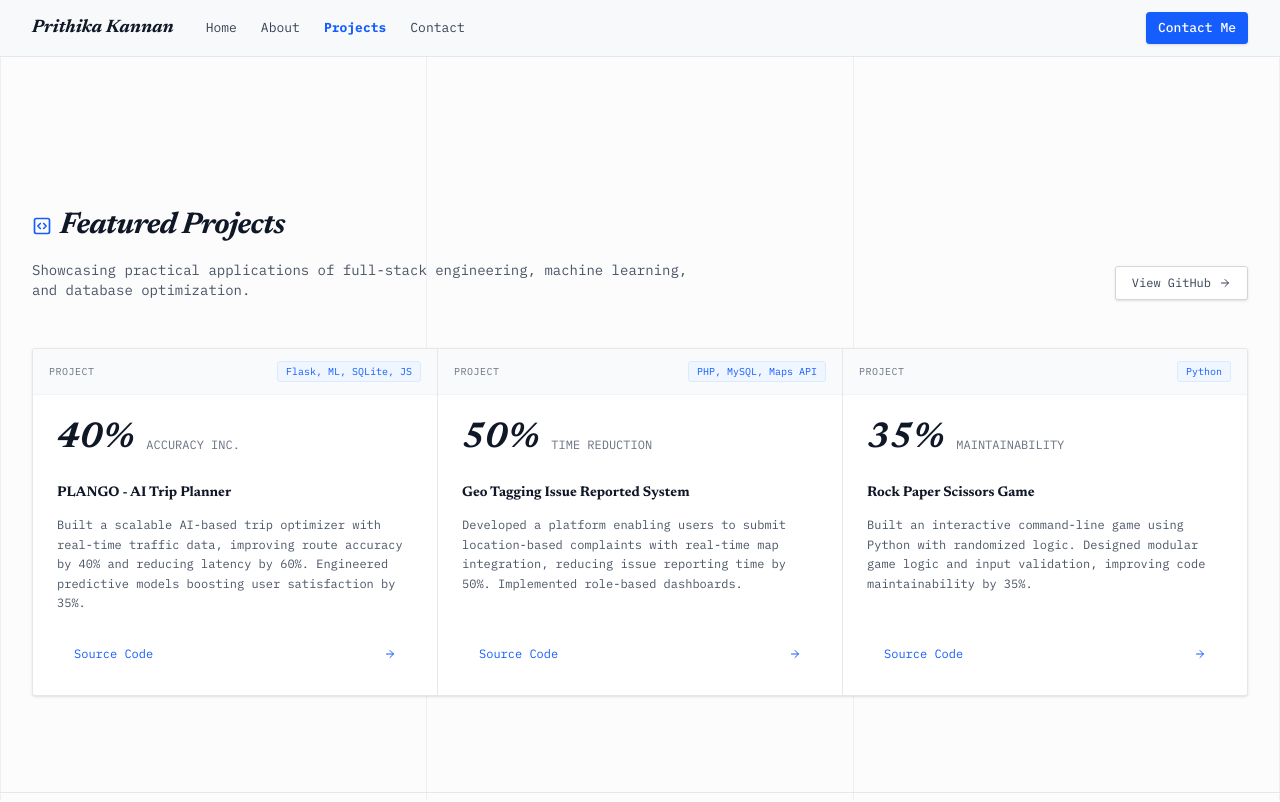
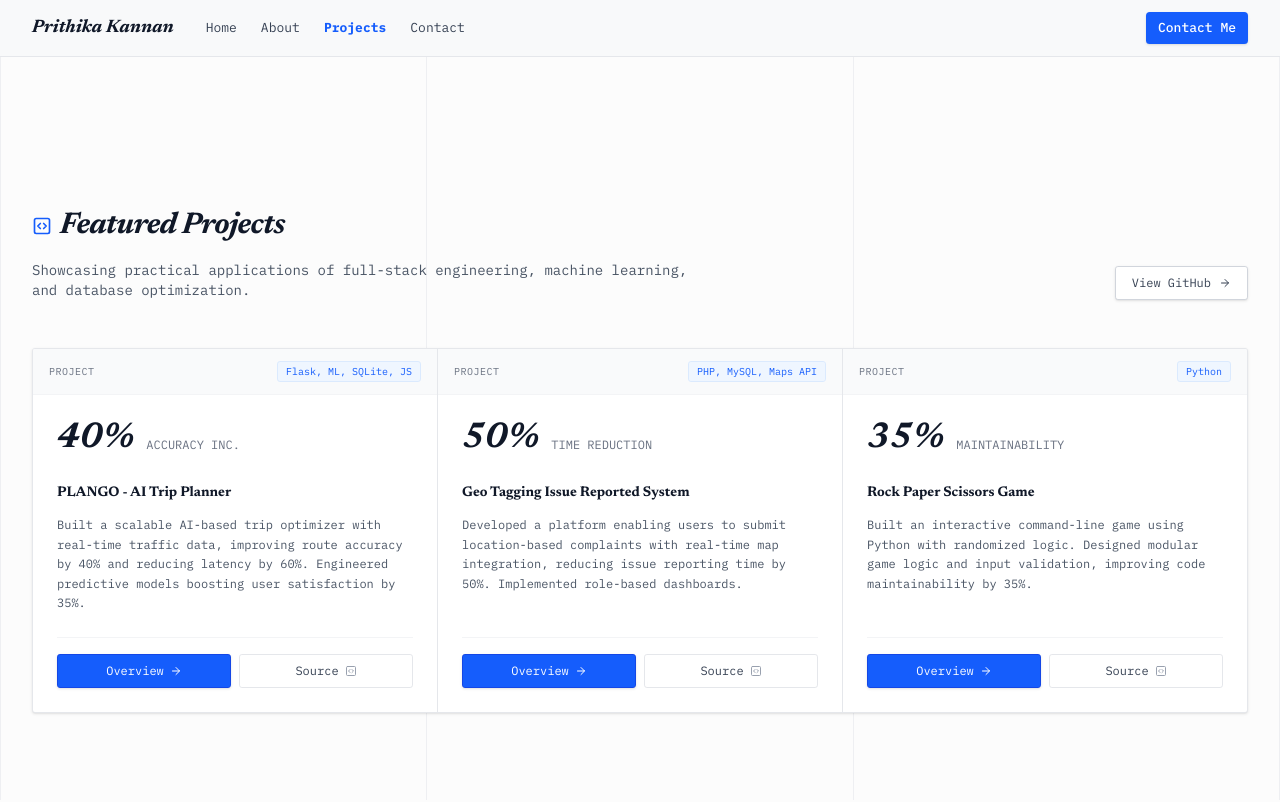
Before and after one commit to jayanthansenthilkumar/Prithika, a React (Vite) app: page /projects in a window 1280 px wide. Shown: the top 802 px of the page. Built offline with nearby package versions, Linux system fonts and the light colour scheme.

Commit message:
feat: initialize portfolio project structure with home page components, layouts, and data models

```diff
--- a/src/App.tsx
+++ b/src/App.tsx
@@ -3,6 +3,7 @@ import RootLayout from '@/layouts/RootLayout';
 import HomePage from '@/pages/Home';
 import AboutPage from '@/pages/AboutPage';
 import ProjectsPage from '@/pages/ProjectsPage';
+import ProjectOverviewPage from '@/pages/ProjectOverviewPage';
 import ContactPage from '@/pages/ContactPage';
 
 export default function App() {
@@ -13,6 +14,7 @@ export default function App() {
           <Route index element={<HomePage />} />
           <Route path="about" element={<AboutPage />} />
           <Route path="projects" element={<ProjectsPage />} />
+          <Route path="projects/:id" element={<ProjectOverviewPage />} />
           <Route path="contact" element={<ContactPage />} />
         </Route>
       </Routes>
--- a/src/components/home/FeaturedCaseStudies.tsx
+++ b/src/components/home/FeaturedCaseStudies.tsx
@@ -1,31 +1,7 @@
 import { ArrowRight, CodeSquare } from "lucide-react";
 
-const projects = [
-  {
-    tech: "Flask, ML, SQLite, JS",
-    title: "PLANGO - AI Trip Planner",
-    metric: "40%",
-    metricLabel: "Accuracy Inc.",
-    description: "Built a scalable AI-based trip optimizer with real-time traffic data, improving route accuracy by 40% and reducing latency by 60%. Engineered predictive models boosting user satisfaction by 35%.",
-    link: "https://github.com/prithikakannan"
-  },
-  {
-    tech: "PHP, MySQL, Maps API",
-    title: "Geo Tagging Issue Reported System",
-    metric: "50%",
-    metricLabel: "Time Reduction",
-    description: "Developed a platform enabling users to submit location-based complaints with real-time map integration, reducing issue reporting time by 50%. Implemented role-based dashboards.",
-    link: "https://github.com/prithikakannan"
-  },
-  {
-    tech: "Python",
-    title: "Rock Paper Scissors Game",
-    metric: "35%",
-    metricLabel: "Maintainability",
-    description: "Built an interactive command-line game using Python with randomized logic. Designed modular game logic and input validation, improving code maintainability by 35%.",
-    link: "https://github.com/prithikakannan"
-  }
-];
+import { Link } from "react-router-dom";
+import { projects } from "@/data/projects";
 
 export function FeaturedCaseStudies() {
   return (
@@ -70,11 +46,18 @@ export function FeaturedCaseStudies() {
                   {project.description}
                 </p>
 
-                <a href={project.link} target="_blank" rel="noopener noreferrer">
-                  <button className="w-full flex items-center justify-between rounded-sm font-mono text-xs text-blue-600 hover:text-blue-700 hover:bg-blue-50 border border-transparent group-hover:border-blue-100 px-4 py-2">
-                    Source Code <ArrowRight className="w-3 h-3" />
-                  </button>
-                </a>
+                <div className="flex flex-row gap-2 mt-auto pt-4 border-t border-gray-100">
+                  <Link to={`/projects/${project.id}`} className="flex-1">
+                    <button className="w-full flex items-center justify-center gap-1.5 rounded-sm font-mono text-xs bg-blue-600 text-white hover:bg-blue-700 px-2 py-2 shadow-sm transition-colors border border-blue-700 whitespace-nowrap">
+                      Overview <ArrowRight className="w-3 h-3 shrink-0" />
+                    </button>
+                  </Link>
+                  <a href={project.link} target="_blank" rel="noopener noreferrer" className="flex-1">
+                    <button className="w-full flex items-center justify-center gap-1.5 rounded-sm font-mono text-xs text-gray-700 bg-white hover:bg-gray-50 border border-gray-200 px-2 py-2 transition-colors whitespace-nowrap">
+                      Source <CodeSquare className="w-3 h-3 text-gray-400 shrink-0" />
+                    </button>
+                  </a>
+                </div>
               </div>
             </div>
           ))}
--- a/src/components/layout/Footer.tsx
+++ b/src/components/layout/Footer.tsx
@@ -10,7 +10,7 @@ export function Footer() {
         }}
       >
         <div
-          className="font-serif italic font-bold text-transparent text-[16vw] sm:text-[14vw] md:text-[12vw] tracking-tighter leading-none whitespace-nowrap"
+          className="font-serif italic font-bold text-transparent text-[11vw] sm:text-[10vw] md:text-[9vw] lg:text-[8vw] tracking-tighter leading-none whitespace-nowrap"
           style={{ WebkitTextStroke: '2px rgba(0,0,0,0.25)' }}
         >
           Prithika Kannan
--- /dev/null
+++ b/src/data/projects.ts
@@ -0,0 +1,51 @@
+export interface Project {
+  id: string;
+  tech: string;
+  title: string;
+  metric: string;
+  metricLabel: string;
+  description: string;
+  link: string;
+  problem: string;
+  solution: string;
+  techStack: string[];
+}
+
+export const projects: Project[] = [
+  {
+    id: "plango-ai-trip",
+    tech: "Flask, ML, SQLite, JS",
+    title: "PLANGO - AI Trip Planner",
+    metric: "40%",
+    metricLabel: "Accuracy Inc.",
+    description: "Built a scalable AI-based trip optimizer with real-time traffic data, improving route accuracy by 40% and reducing latency by 60%. Engineered predictive models boosting user satisfaction by 35%.",
+    link: "https://github.com/prithikakannan",
+    problem: "Users struggled to create optimal travel itineraries due to a lack of real-time traffic integration and intelligent routing, resulting in inefficient travel plans and increased travel times.",
+    solution: "I engineered a scalable AI-based trip optimizer that leverages predictive models and real-time traffic data. By analyzing historical and live data, the application generates highly accurate routes, reducing routing latency by 60% and ultimately boosting overall user satisfaction.",
+    techStack: ["Python", "Flask", "Machine Learning", "SQLite", "JavaScript", "HTML/CSS"]
+  },
+  {
+    id: "geo-tagging-system",
+    tech: "PHP, MySQL, Maps API",
+    title: "Geo Tagging Issue Reported System",
+    metric: "50%",
+    metricLabel: "Time Reduction",
+    description: "Developed a platform enabling users to submit location-based complaints with real-time map integration, reducing issue reporting time by 50%. Implemented role-based dashboards.",
+    link: "https://github.com/prithikakannan",
+    problem: "Citizens faced significant friction when reporting local infrastructure issues. The lack of precise location data and a centralized dashboard led to delayed responses and inefficient complaint resolution by administrators.",
+    solution: "I developed a comprehensive geo-tagged platform integrating the Google Maps API. This allowed users to easily submit location-based complaints. I also implemented optimized database structures and role-based dashboards for administrators, which improved the complaint resolution efficiency by 40%.",
+    techStack: ["PHP", "MySQL", "JavaScript", "Google Maps API", "HTML", "CSS"]
+  },
+  {
+    id: "rock-paper-scissors",
+    tech: "Python",
+    title: "Rock Paper Scissors Game",
+    metric: "35%",
+    metricLabel: "Maintainability",
+    description: "Built an interactive command-line game using Python with randomized logic. Designed modular game logic and input validation, improving code maintainability by 35%.",
+    link: "https://github.com/prithikakannan",
+    problem: "Many command-line implementations of classic games suffer from procedural, hard-to-maintain code and poor input validation, leading to buggy user experiences.",
+    solution: "I built an interactive, terminal-based Rock Paper Scissors game focused on clean, modular game logic. By abstracting the core rules, randomizing the AI responses effectively, and implementing robust input validation, I delivered a highly maintainable and accurate game.",
+    techStack: ["Python", "Command Line Interface", "Modular Architecture"]
+  }
+];
--- /dev/null
+++ b/src/pages/ProjectOverviewPage.tsx
@@ -0,0 +1,113 @@
+import { useParams, Link } from "react-router-dom";
+import { Helmet } from "react-helmet-async";
+import { projects } from "@/data/projects";
+import { ArrowLeft, ExternalLink, Terminal, CheckCircle2, AlertCircle } from "lucide-react";
+import { Button } from "@/components/ui/button";
+
+export default function ProjectOverviewPage() {
+  const { id } = useParams<{ id: string }>();
+  const project = projects.find((p) => p.id === id);
+
+  if (!project) {
+    return (
+      <div className="flex flex-col items-center justify-center min-h-[60vh] pt-24 text-center">
+        <h1 className="text-3xl font-bold font-serif text-gray-900 mb-4">Project Not Found</h1>
+        <p className="text-gray-600 font-mono text-sm mb-6">The project you are looking for does not exist.</p>
+        <Link to="/projects">
+          <Button className="bg-blue-600 text-white hover:bg-blue-700">Back to Projects</Button>
+        </Link>
+      </div>
+    );
+  }
+
+  return (
+    <div className="flex flex-col min-h-screen pt-14 bg-gray-50">
+      <Helmet>
+        <title>{project.title} - Prithika Kannan</title>
+        <meta name="description" content={`Overview of ${project.title}`} />
+      </Helmet>
+
+      {/* Header Section */}
+      <section className="pt-16 pb-12 bg-white border-b border-gray-200">
+        <div className="max-w-4xl mx-auto px-4 sm:px-6 lg:px-8">
+          <Link to="/projects" className="inline-flex items-center text-sm font-mono text-gray-500 hover:text-blue-600 mb-8 transition-colors">
+            <ArrowLeft className="w-4 h-4 mr-2" />
+            Back to Projects
+          </Link>
+
+          <div className="inline-flex items-center gap-2 px-3 py-1 mb-6 border border-blue-200 bg-blue-50 rounded-sm text-xs font-mono text-blue-700 shadow-sm">
+            <Terminal className="w-3 h-3" />
+            <span>prithika/projects/{project.id}</span>
+          </div>
+
+          <h1 className="text-4xl md:text-5xl font-bold text-gray-900 mb-6 tracking-tight font-serif italic">
+            {project.title}
+          </h1>
+
+          <p className="text-lg text-gray-600 font-mono leading-relaxed mb-8 max-w-2xl">
+            {project.description}
+          </p>
+
+          <div className="flex flex-wrap gap-2 mb-8">
+            {project.techStack.map((tech) => (
+              <span key={tech} className="px-3 py-1 bg-gray-100 text-gray-700 font-mono text-xs rounded-sm border border-gray-200">
+                {tech}
+              </span>
+            ))}
+          </div>
+
+          <a href={project.link} target="_blank" rel="noopener noreferrer">
+            <Button className="bg-blue-600 hover:bg-blue-700 text-white rounded-sm h-10 px-6 font-mono text-sm flex items-center gap-2 shadow-sm border border-blue-700">
+              View Live Source <ExternalLink className="w-4 h-4" />
+            </Button>
+          </a>
+        </div>
+      </section>
+
+      {/* Content Section */}
+      <section className="py-16">
+        <div className="max-w-4xl mx-auto px-4 sm:px-6 lg:px-8 space-y-12">
+
+          {/* Problem */}
+          <div className="bg-white p-8 rounded-sm border border-gray-200 shadow-sm">
+            <div className="flex items-center gap-3 mb-6 border-b border-gray-100 pb-4">
+              <div className="p-2 bg-red-50 text-red-600 rounded-sm">
+                <AlertCircle className="w-5 h-5" />
+              </div>
+              <h2 className="text-2xl font-bold text-gray-900 font-serif">Problem Identified</h2>
+            </div>
+            <p className="text-gray-700 font-mono text-sm leading-loose">
+              {project.problem}
+            </p>
+          </div>
+
+          {/* Solution */}
+          <div className="bg-white p-8 rounded-sm border border-gray-200 shadow-sm">
+            <div className="flex items-center gap-3 mb-6 border-b border-gray-100 pb-4">
+              <div className="p-2 bg-green-50 text-green-600 rounded-sm">
+                <CheckCircle2 className="w-5 h-5" />
+              </div>
+              <h2 className="text-2xl font-bold text-gray-900 font-serif">Solution Given</h2>
+            </div>
+            <p className="text-gray-700 font-mono text-sm leading-loose">
+              {project.solution}
+            </p>
+          </div>
+
+          {/* Metrics */}
+          <div className="bg-blue-600 text-white p-8 rounded-sm shadow-sm flex flex-col md:flex-row items-center justify-between">
+            <div>
+              <h3 className="text-lg font-bold font-serif mb-2">Key Outcome</h3>
+              <p className="font-mono text-sm text-blue-100">The quantifiable impact of the engineering solution.</p>
+            </div>
+            <div className="mt-6 md:mt-0 text-right">
+              <div className="text-5xl font-bold font-serif italic mb-1">{project.metric}</div>
+              <div className="font-mono text-xs uppercase tracking-wider text-blue-200">{project.metricLabel}</div>
+            </div>
+          </div>
+
+        </div>
+      </section>
+    </div>
+  );
+}
```
Also changed, not shown: src/components/home/HeroSection.tsx (+6 -4 lines), src/pages/ContactPage.tsx (+11 -1 lines).
